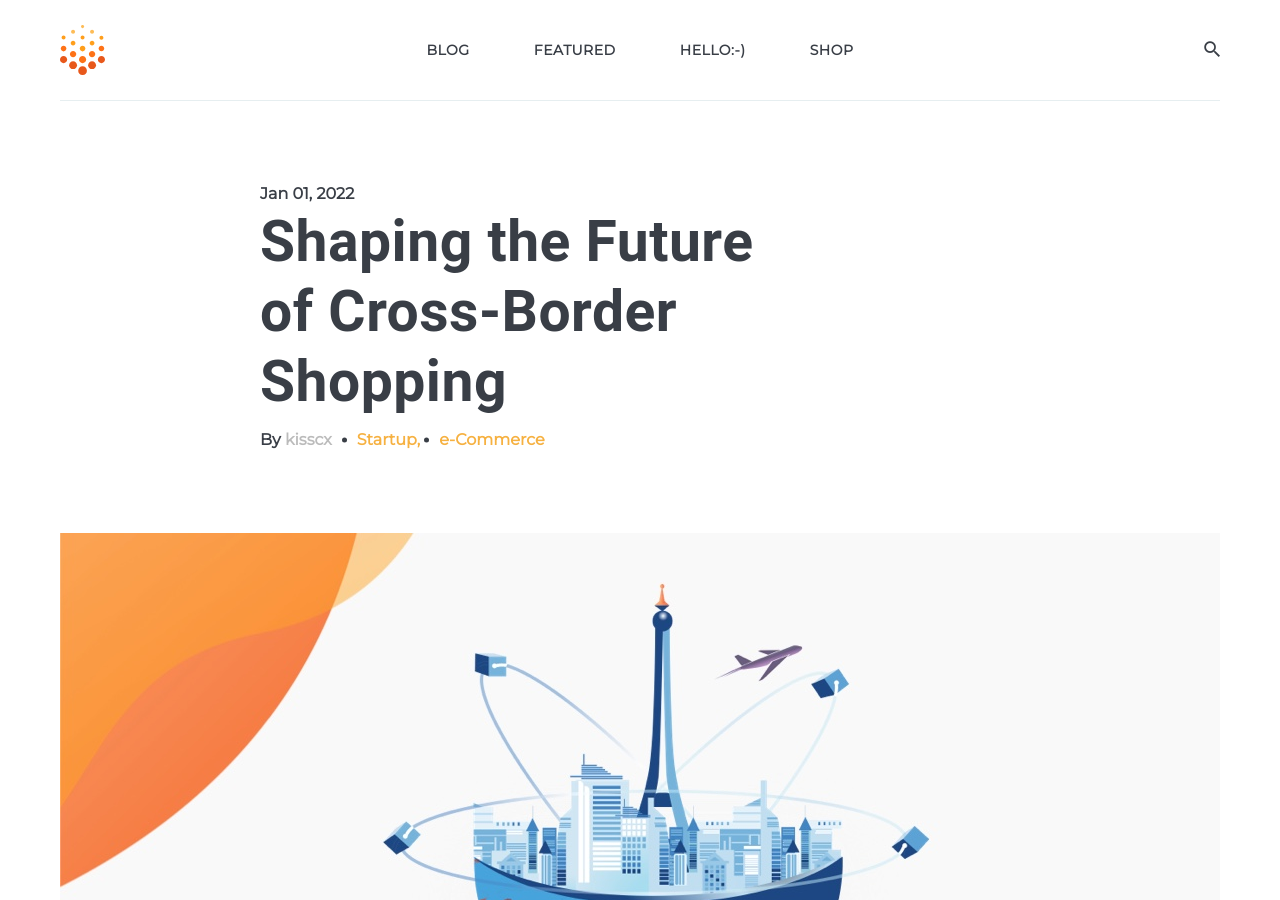
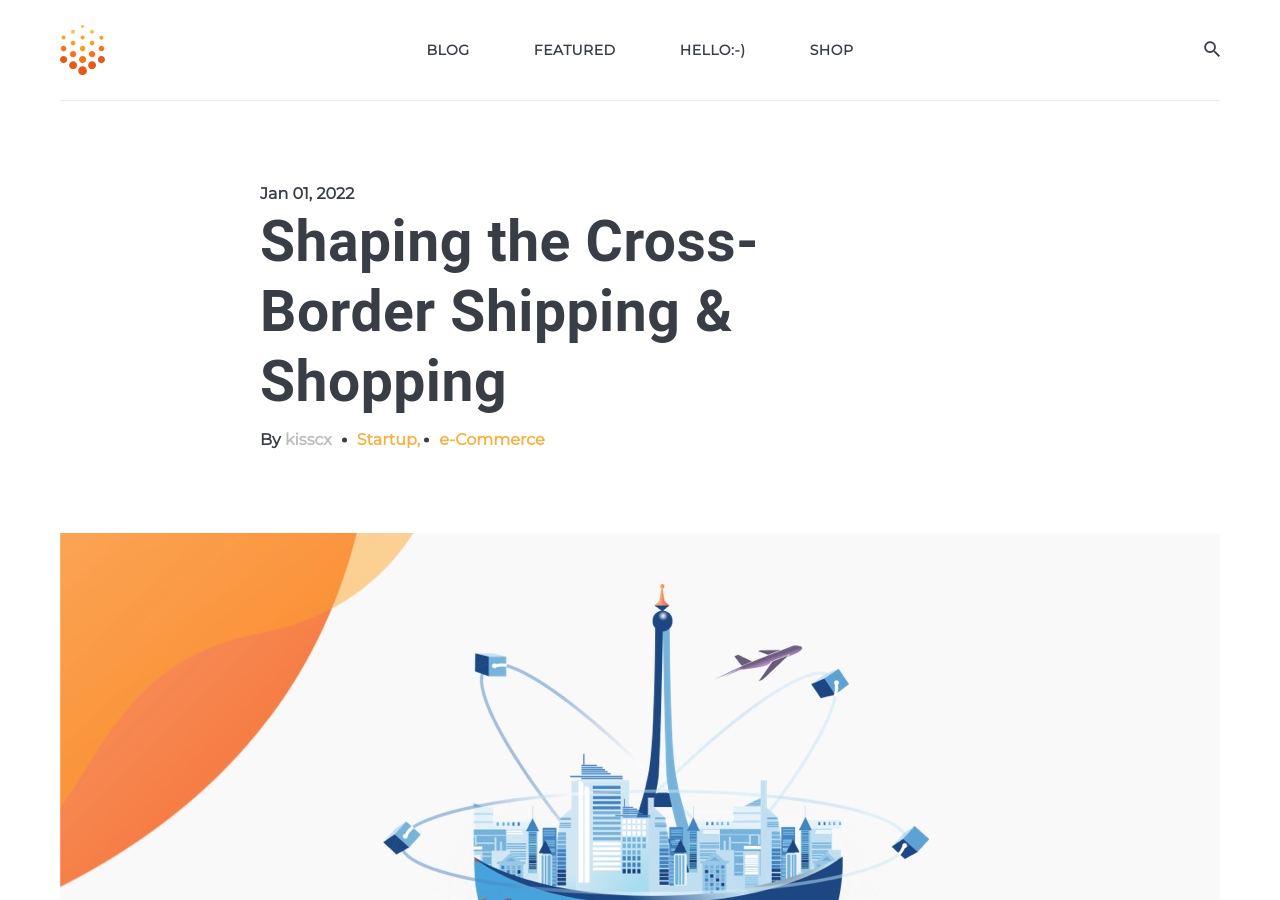
Before and after one commit to aimo-mala/aimo-mala.github.io, a Jekyll site: the page built from _posts/2022-01-01-Shaping-the-Cross-Border-Shipping-&-Shopping.markdown, in a window 1280 px wide and 900 px high. Built offline with Jekyll 4.4.1, drawn with Linux system fonts in a browser that asks for light colours; nearby versions of some CDN libraries.

Commit message:
post title again

```diff
--- a/_posts/2022-01-01-Shaping-the-Cross-Border-Shipping-&-Shopping.markdown
+++ b/_posts/2022-01-01-Shaping-the-Cross-Border-Shipping-&-Shopping.markdown
@@ -1,6 +1,6 @@
 ---
 layout: post
-title:  "Shaping the Future of Cross-Border Shopping"
+title:  "Shaping the Cross-Border Shipping & Shopping"
 date:   2022-01-01 18:05:55 +0300
 image:  cover_bs.jpg
 tags:   Startup, e-Commerce
```
Also changed, not shown: 1 other file.
